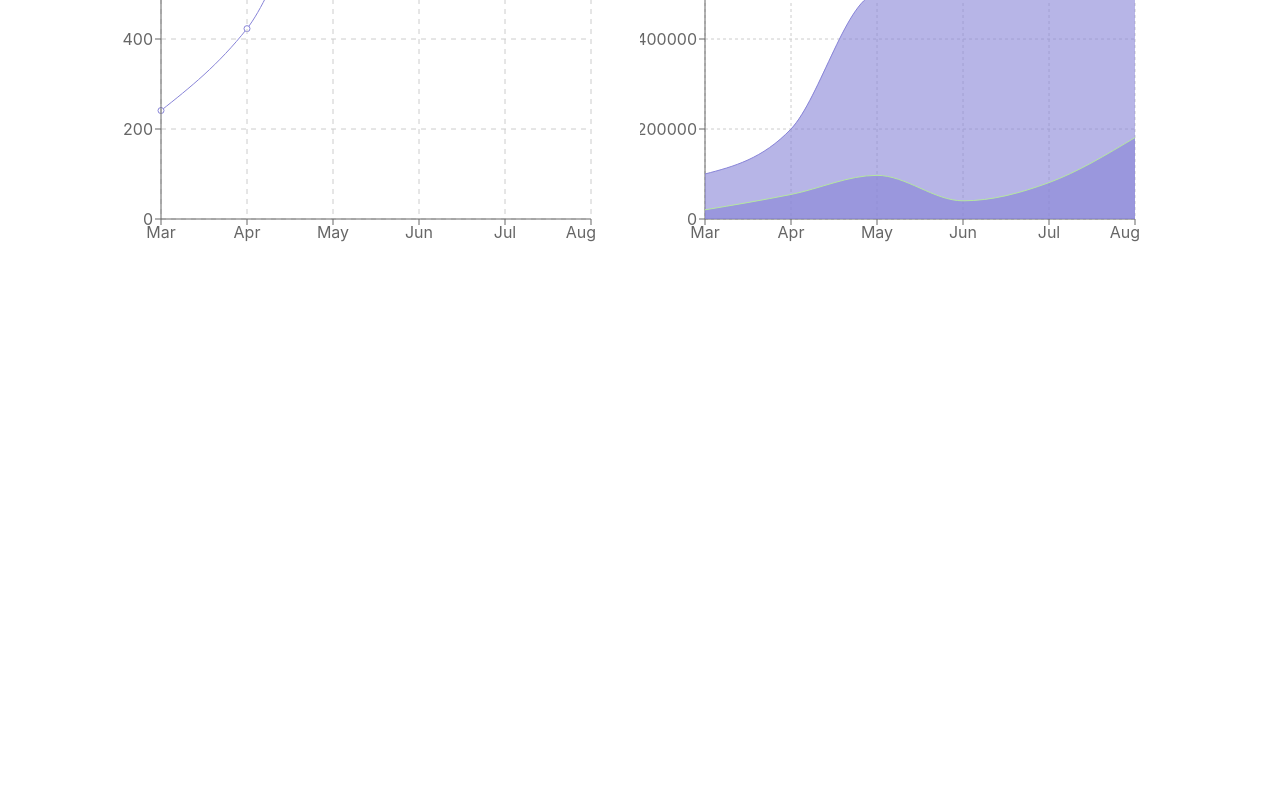
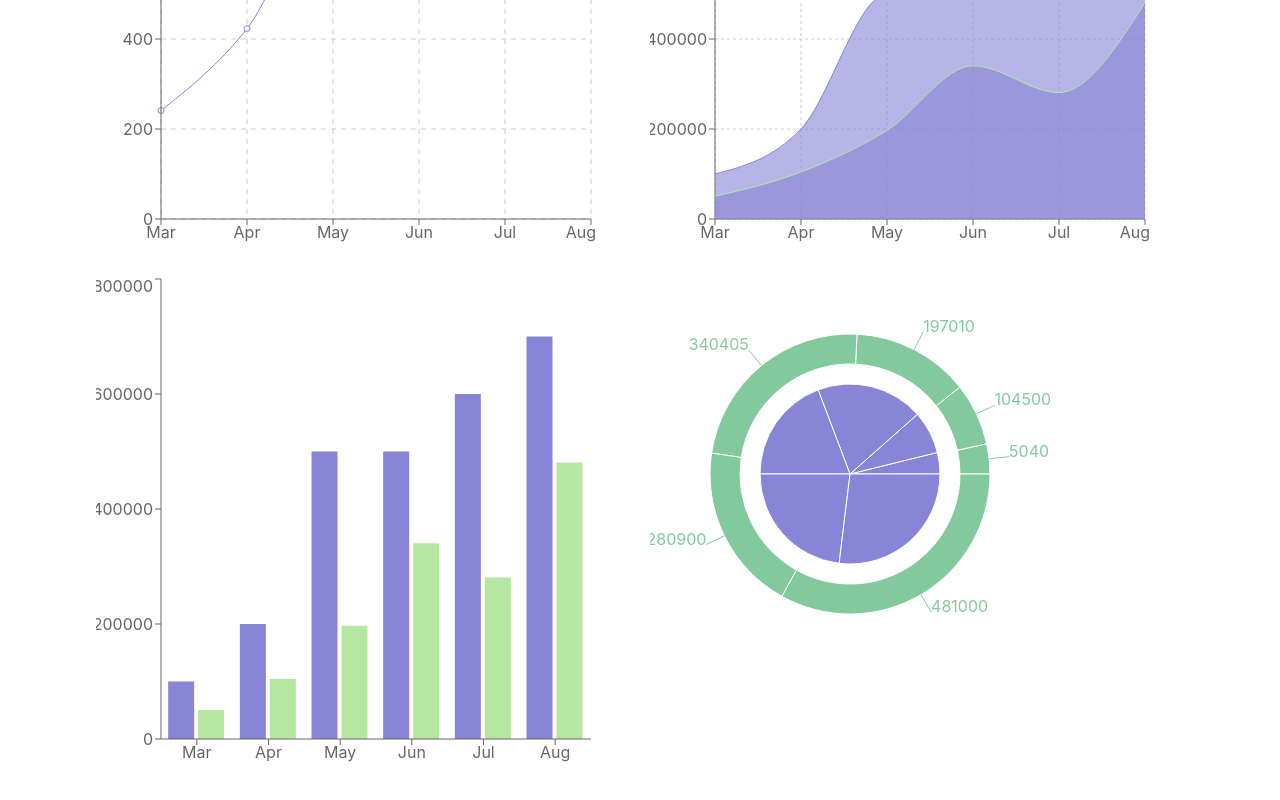
Before and after one commit to hnMurshed/lebaas, a React (Create React App) app: page /dashboard in a window 1280 px wide. Shown: the part 346-1146 px from the top of the page. Before the commit the page ends 800 px from the top, so only its background shows below. Built offline with nearby package versions, Linux system fonts and the light colour scheme.

Commit message:
all recharts added

```diff
--- a/public/data.json
+++ b/public/data.json
@@ -3,36 +3,36 @@
         "month": "Mar",
         "investment": 100000,
         "sell": 241,
-        "revenue": 20401
+        "revenue": 50401
     },
     {
         "month": "Apr",
         "investment": 200000,
         "sell": 423,
-        "revenue": 54500
+        "revenue": 104500
     },
     {
         "month": "May",
         "investment": 500000,
         "sell": 726,
-        "revenue": 97010
+        "revenue": 197010
     },
     {
         "month": "Jun",
         "investment": 500000,
         "sell": 529,
-        "revenue": 40405
+        "revenue": 340405
     },
     {
         "month": "Jul",
         "investment": 600000,
         "sell": 601,
-        "revenue": 80900
+        "revenue": 280900
     },
     {
         "month": "Aug",
         "investment": 700000,
         "sell": 670,
-        "revenue": 181000
+        "revenue": 481000
     }
 ]
--- a/public/index.html
+++ b/public/index.html
@@ -24,7 +24,7 @@
       work correctly both with client-side routing and a non-root public URL.
       Learn how to configure a non-root public URL by running `npm run build`.
     -->
-    <title>React App</title>
+    <title>Lebaas - Get your best outfit</title>
   </head>
   <body>
     <noscript>You need to enable JavaScript to run this app.</noscript>
--- a/src/components/Dashboard/Deshboard.js
+++ b/src/components/Dashboard/Deshboard.js
@@ -1,15 +1,19 @@
 import React from 'react';
 import MyAreaChart from '../MyAreaChart/MyAreaChart';
+import MyBarChart from '../MyBarChart/MyBarChart';
 import MyLineChart from '../MyLineChard/MyLineChart';
+import MyPieChart from '../MyPieChart/MyPieChart';
 import './Dashboard.css';
 
 const Deshboard = () => {
     return (
         <div className='container py-8'>
             <h2 className='text-4xl font-semibold text-center'>Our Dashboard</h2>
-            <div className="my-8 grid grid-cols-1 md:grid-cols-2">
+            <div className="my-8 grid grid-cols-1 md:grid-cols-2 gap-5">
                 <MyLineChart></MyLineChart>
                 <MyAreaChart></MyAreaChart>
+                <MyBarChart></MyBarChart>
+                <MyPieChart></MyPieChart>
             </div>
         </div>
     );
--- /dev/null
+++ b/src/components/MyBarChart/MyBarChart.js
@@ -0,0 +1,18 @@
+import React from 'react';
+import { Bar, BarChart, ResponsiveContainer, Tooltip, XAxis, YAxis } from 'recharts';
+import useChart from '../../hooks/useChart';
+
+const MyBarChart = () => {
+    const [data, setData] = useChart();
+    return (
+            <BarChart width={500} height={500} data={data}>
+                <Bar dataKey='investment' fill='#8884d8'></Bar>
+                <Bar dataKey='revenue' fill='#b5e7a0'></Bar>
+                <XAxis dataKey='month'></XAxis>
+                <YAxis></YAxis>
+                <Tooltip></Tooltip>
+            </BarChart>
+    );
+};
+
+export default MyBarChart;
--- /dev/null
+++ b/src/components/MyPieChart/MyPieChart.js
@@ -0,0 +1,18 @@
+import React from 'react';
+import { Pie, PieChart, Tooltip, XAxis, YAxis } from 'recharts';
+import useChart from '../../hooks/useChart';
+
+const MyPieChart = () => {
+    const [data, setData] = useChart();
+    return (
+        <div>
+            <PieChart width={400} height={400}>
+                <Pie data={data} dataKey='investment' cx='50%' cy='50%' outerRadius={90} fill='#8884d8'></Pie>
+                <Pie data={data} dataKey='revenue' cx='50%' cy='50%' outerRadius={140} innerRadius={110} fill='#82ca9d' label></Pie>
+                <Tooltip></Tooltip>
+            </PieChart>
+        </div>
+    );
+};
+
+export default MyPieChart;
```
